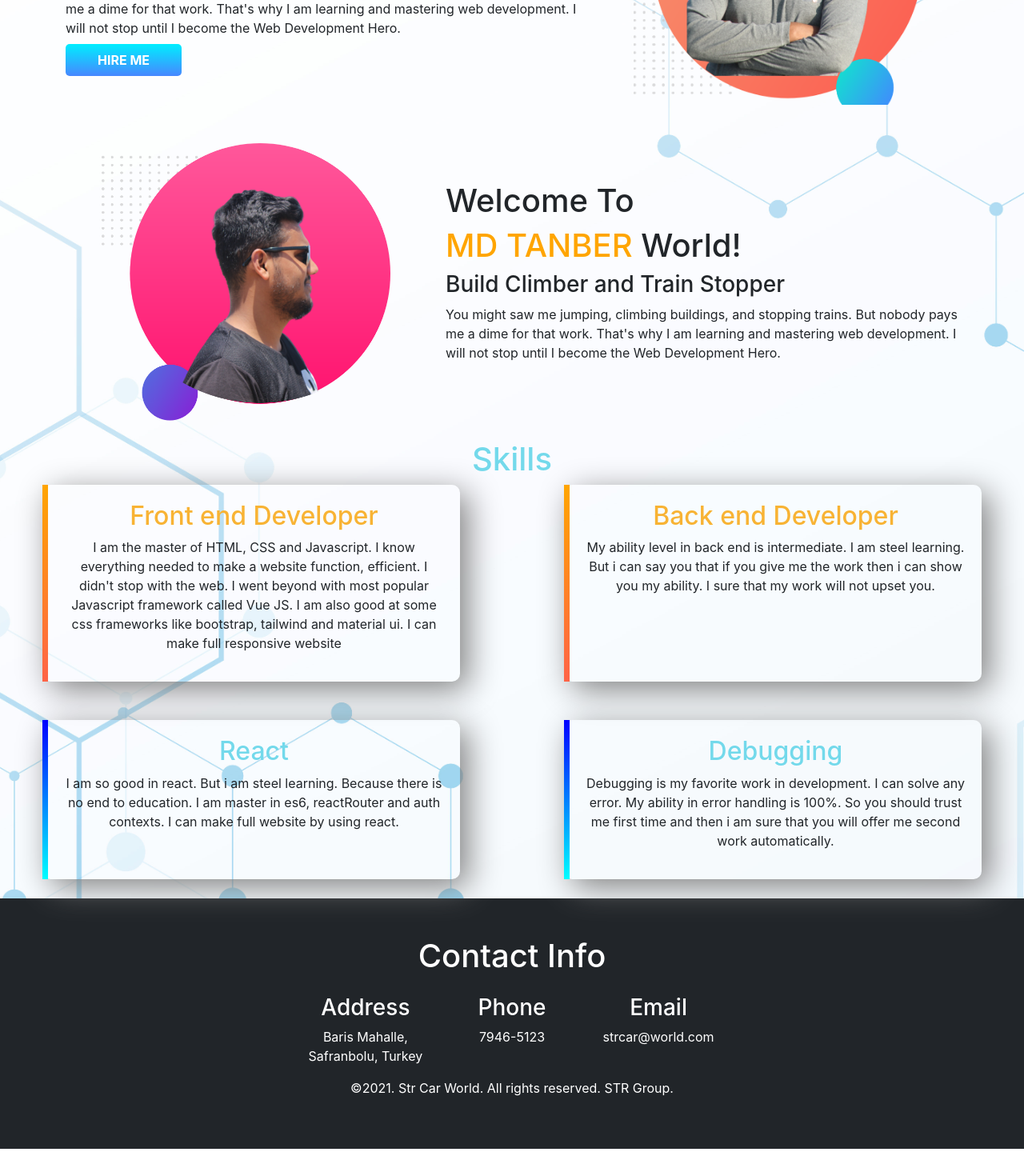
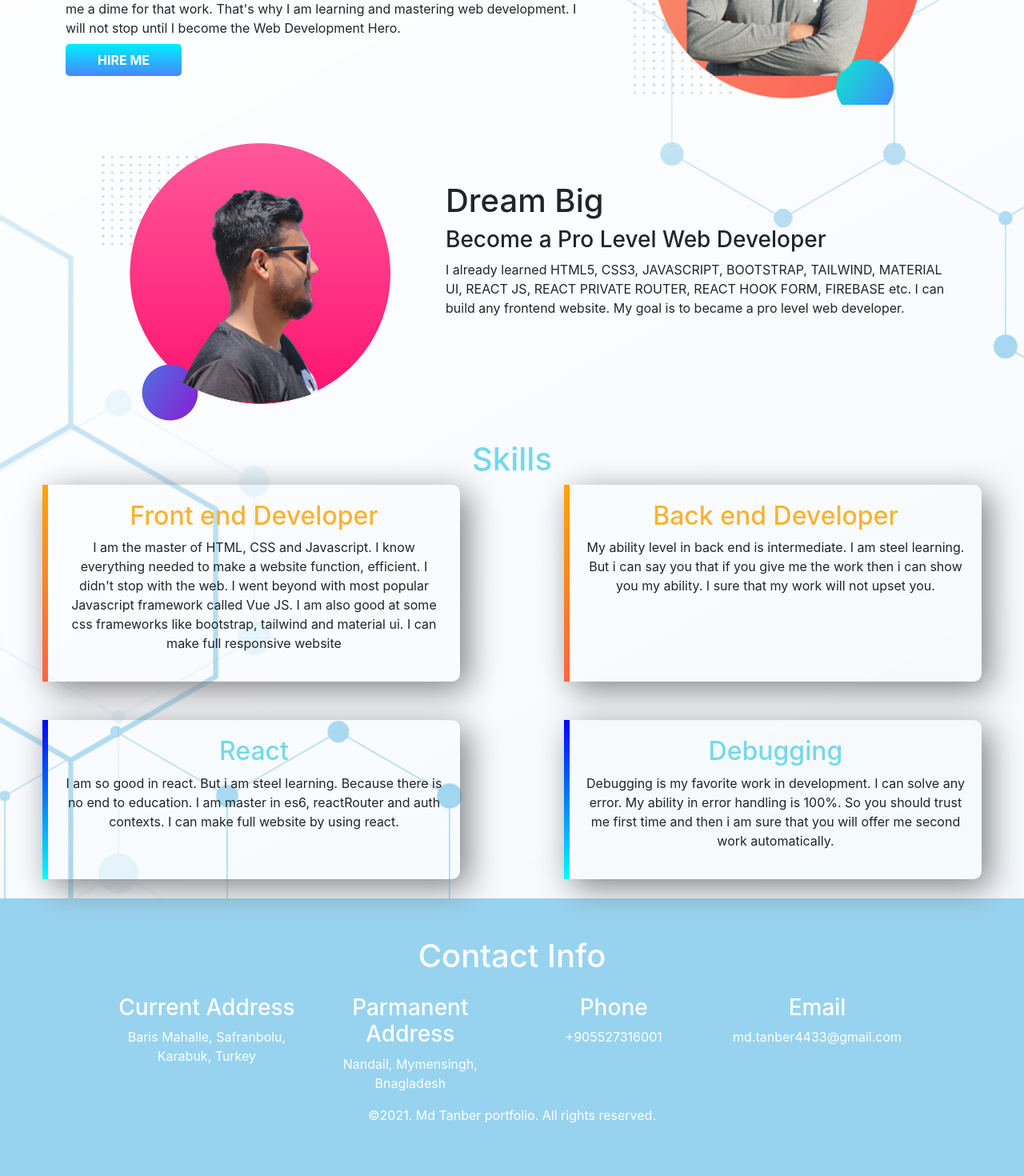
Before and after one commit to STRTANBERAHMED/myportfolio2, a React (Create React App) app: page / in a window 1280 px wide. Shown: the part 331-1801 px from the top of the page at 80% size. Before the commit the page ends 1767 px from the top, so only its background shows below. Built offline with nearby package versions, Linux system fonts and the light colour scheme.

Commit message:
footer added

```diff
--- a/public/index.html
+++ b/public/index.html
@@ -27,7 +27,7 @@
   <link href="https://cdn.jsdelivr.net/npm/bootstrap@5.1.3/dist/css/bootstrap.min.css" rel="stylesheet"
     integrity="sha384-1BmE4kWBq78iYhFldvKuhfTAU6auU8tT94WrHftjDbrCEXSU1oBoqyl2QvZ6jIW3" crossorigin="anonymous">
 
-  <title>Portfolio</title>
+  <title>MD TANBER Portfolio</title>
 </head>
 
 <body>
--- a/src/components/AboutMe/AboutMe.js
+++ b/src/components/AboutMe/AboutMe.js
@@ -9,14 +9,9 @@ const AboutMe = () => {
                     <img src={pic2} alt="" />
                 </div>
                 <div className="col-md-7 mt-5 text-start">
-                    <h1>Welcome To</h1>
-                    <h1><span class="orange-color">MD TANBER</span> World!</h1>
-                    <h3>Build Climber and Train Stopper</h3>
-                    <p>You might saw me jumping, climbing buildings, and stopping trains. But nobody pays me a dime for that
-                        work.
-                        That's why I am learning and mastering web development. I will not stop until I become the Web
-                        Development
-                        Hero. </p>
+                    <h1>Dream Big</h1>
+                    <h3>Become a Pro Level Web Developer</h3>
+                    <p>I already learned HTML5, CSS3, JAVASCRIPT, BOOTSTRAP, TAILWIND, MATERIAL UI, REACT JS, REACT PRIVATE ROUTER, REACT HOOK FORM, FIREBASE etc. I can build any frontend website. My goal is to became a pro level web developer.</p>
                 </div>
             </div>
         </div>
--- a/src/components/Appbar/Appbar.js
+++ b/src/components/Appbar/Appbar.js
@@ -1,5 +1,5 @@
 import React from 'react';
-import { Button, Container, Nav, Navbar } from 'react-bootstrap';
+import { Container, Nav, Navbar } from 'react-bootstrap';
 import { Link } from 'react-router-dom';
 
 const Appbar = () => {
@@ -7,7 +7,7 @@ const Appbar = () => {
         <>
             <Navbar bg="light" variant="light" sticky="top" collapseOnSelect expand="lg" >
                 <Container>
-                    <Navbar.Brand href="/home">Str Car World</Navbar.Brand>
+                    <Navbar.Brand href="/home">STR</Navbar.Brand>
                     <Navbar.Toggle />
                     <Navbar.Collapse className="justify-content-end">
                         <Nav.Link as={Link} to="/home">Home</Nav.Link>
--- /dev/null
+++ b/src/components/Footer/Footer.css
@@ -0,0 +1,3 @@
+.footer{
+    background-color: #97D3EF;
+}
--- a/src/components/Footer/Footer.js
+++ b/src/components/Footer/Footer.js
@@ -1,26 +1,31 @@
 import React from 'react';
+import './Footer.css';
 
 const Footer = () => {
     return (
-        <div className="footer bg-dark p-5 text-white">
+        <div className="footer p-5 text-white">
             <h1>Contact Info</h1>
             <div className="d-flex justify-content-center mt-4">
                 <div className="row">
-                    <div className="col-md-4">
-                        <h3>Address</h3>
-                        <p>Baris Mahalle, Safranbolu, Turkey</p>
+                    <div className="col-md-3">
+                        <h3>Current Address</h3>
+                        <p>Baris Mahalle, Safranbolu, Karabuk, Turkey</p>
                     </div>
-                    <div className="col-md-4">
+                    <div className="col-md-3">
+                        <h3>Parmanent Address</h3>
+                        <p>Nandail, Mymensingh, Bnagladesh</p>
+                    </div>
+                    <div className="col-md-3">
                         <h3>Phone</h3>
-                        <p>7946-5123</p>
+                        <p>+905527316001</p>
                     </div>
-                    <div className="col-md-4">
+                    <div className="col-md-3">
                         <h3>Email</h3>
-                        <p>strcar@world.com</p>
+                        <p>md.tanber4433@gmail.com</p>
                     </div>
                 </div>
             </div>
-            <p>©2021. Str Car World. All rights reserved. STR Group.</p>
+            <p>©2021. Md Tanber portfolio. All rights reserved.</p>
         </div>
     );
 };
--- a/src/components/Home/Profile.js
+++ b/src/components/Home/Profile.js
@@ -8,7 +8,7 @@ const Profile = () => {
             <div className="row">
                 <div className="col-md-7 mt-5 text-start">
                     <h1>Welcome To</h1>
-                    <h1><span class="orange-color">STR TANBER AHMED</span> World!</h1>
+                    <h1><span class="orange-color">MD TANBER</span> World!</h1>
                     <h3>Build Climber and Train Stopper</h3>
                     <p>You might saw me jumping, climbing buildings, and stopping trains. But nobody pays me a dime for that
                         work.
```
Also changed, not shown: firebase.json (added), 2 other files (tests, documents, lock files or other folders).
